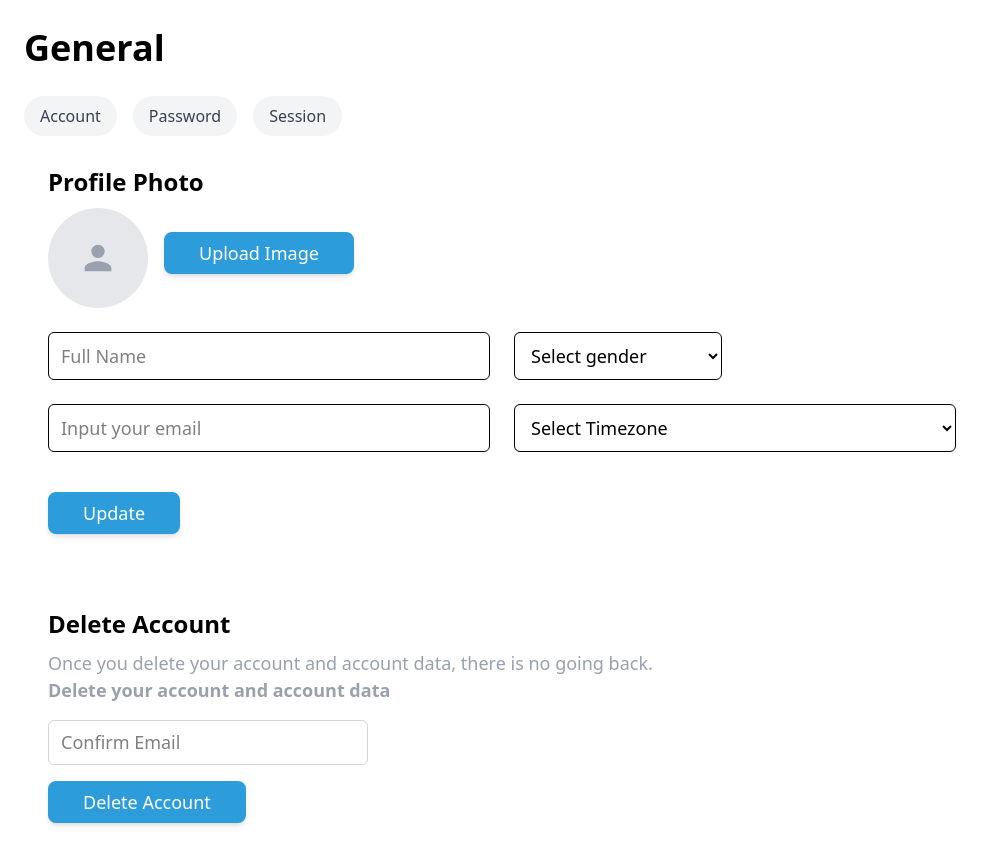
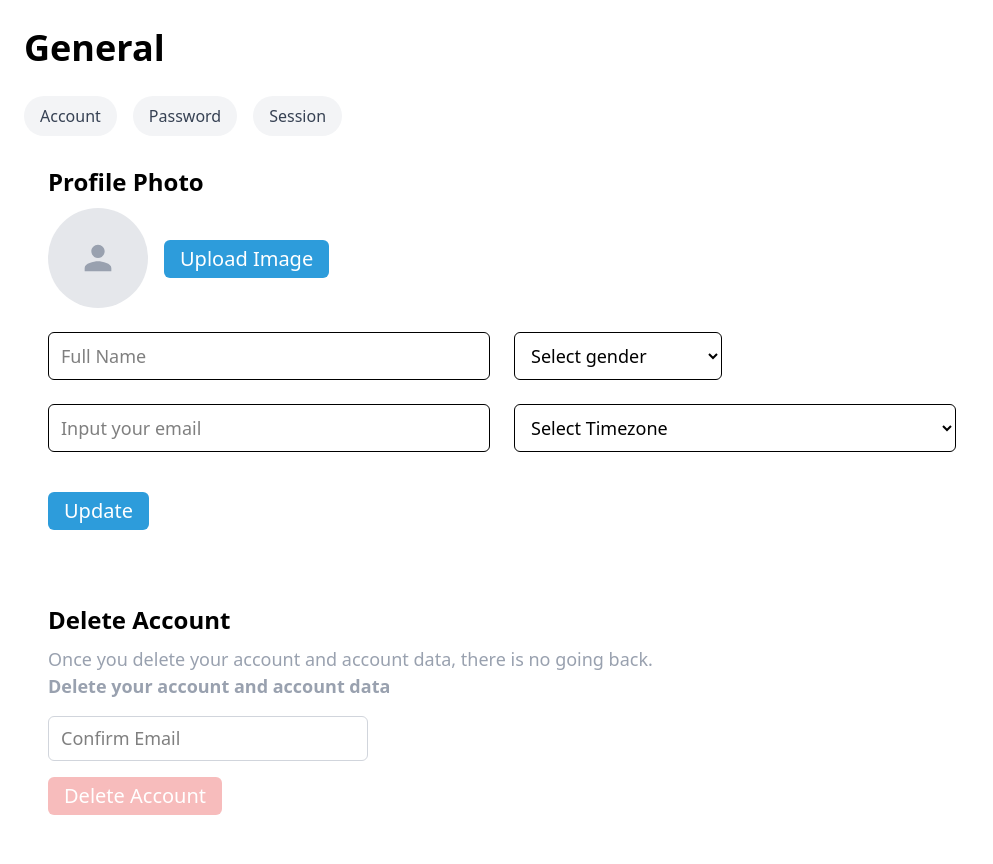
Before and after one commit to MrNobodyCam/SmartSched, a React (Vite) app in the folder frontend/: page /setting in a window 1280 px wide. Shown: the top 864 px of the page, without its empty margins (0-993 px from the left). Built offline with nearby package versions, Linux system fonts and the light colour scheme.

Commit message:
genral 3.1

```diff
--- a/frontend/src/components/PrimaryBtn.tsx
+++ b/frontend/src/components/PrimaryBtn.tsx
@@ -1,45 +1,30 @@
-import React from "react";
+import React, { CSSProperties } from "react";
 
-interface Props {
-  children: string;
-  color?: string;
-  background?: string;
-  extraContent?: React.ReactNode;
-  extraContent_Right?: React.ReactNode;
+interface PrimaryBtnProps {
+  children: React.ReactNode;
   onClick?: () => void;
-  px?: string;
   py?: string;
+  type?: "button" | "submit" | "reset";
+  style?: CSSProperties;
 }
 
-const PrimaryBtn = ({
+const PrimaryBtn: React.FC<PrimaryBtnProps> = ({
   children,
-  color,
-  background,
-  extraContent,
-  extraContent_Right,
   onClick,
-  px = "px-4 md:px-6 lg:px-8",
-  py = "py-2 md:py-3 lg:py-3",
-}: Props) => {
+  py = "py-2",
+  type = "submit",
+  style,
+}) => {
   return (
     <button
-      className={`flex items-center font-medium text-sm md:text-base lg:text-lg ${py} ${px} rounded-lg shadow-md transition ease-out duration-300 cursor-pointer border-3 hover:opacity-50 hover:shadow-lg`}
-      style={
-        {
-          color: color || "#ffffff",
-          backgroundColor: background || "#2D9CDB",
-          borderColor: background || "#2D9CDB",
-        } as React.CSSProperties
-      }
+      type={type}
       onClick={onClick}
+      style={style}
+      className={`${py} px-4 bg-[#2D9CDB] text-white rounded-md text-[16px] md:text-[18px] lg:text-[20px]`}
     >
-      {extraContent && <span className="mr-2">{extraContent}</span>}
       {children}
-      {extraContent_Right && <span className="ml-2">{extraContent_Right}</span>}
     </button>
   );
 };
 
 export default PrimaryBtn;
-
-//add width and height props
--- a/frontend/src/pages/General/general_account.tsx
+++ b/frontend/src/pages/General/general_account.tsx
@@ -1,4 +1,4 @@
-import React, { useState, ChangeEvent, useRef, } from "react";
+import React, { useState, ChangeEvent, useRef } from "react";
 import { FaTimes } from "react-icons/fa"; // or the correct path to the FaTimes component
 import PrimaryBtn from "../../components/PrimaryBtn";
 import SecondaryBtn from "../../components/SecondaryBtn";
@@ -22,6 +22,10 @@ const UserProfileSettings: React.FC = () => {
   });
   const [confirmEmail, setConfirmEmail] = useState("");
   const [uploadError, setUploadError] = useState<string | null>(null);
+  const [alertMessage, setAlertMessage] = useState<{
+    type: "success" | "error";
+    message: string;
+  } | null>(null);
 
   const handleFileUpload = (e: ChangeEvent<HTMLInputElement>) => {
     setUploadError(null);
@@ -31,13 +35,19 @@ const UserProfileSettings: React.FC = () => {
 
     // Check file size (limit to 5MB)
     if (file.size > 5 * 1024 * 1024) {
-      setUploadError("File is too large. Maximum size is 5MB.");
+      setAlertMessage({
+        type: "error",
+        message: "File is too large. Maximum size is 5MB.",
+      });
       return;
     }
 
     // Check file type
     if (!file.type.startsWith("image/")) {
-      setUploadError("Only image files are allowed.");
+      setAlertMessage({
+        type: "error",
+        message: "Only image files are allowed.",
+      });
       return;
     }
 
@@ -47,9 +57,16 @@ const UserProfileSettings: React.FC = () => {
         ...prev,
         profilePhoto: reader.result as string,
       }));
+      setAlertMessage({
+        type: "success",
+        message: "Image uploaded successfully!",
+      });
     };
     reader.onerror = () => {
-      setUploadError("Error reading file. Please try again.");
+      setAlertMessage({
+        type: "error",
+        message: "Error reading file. Please try again.",
+      });
     };
     reader.readAsDataURL(file);
 
@@ -74,26 +91,54 @@ const UserProfileSettings: React.FC = () => {
   };
 
   const handleUpdateProfile = () => {
-    // Implement API call to update profile
-    console.log("Updating profile:", profile);
-    alert("Profile updated successfully!");
+    // Log all profile data being updated
+    console.log("=== Profile Update Operation ===");
+    console.log("Full Name:", profile.fullName);
+    console.log("Gender:", profile.gender);
+    console.log("Email:", profile.email);
+    console.log("Timezone:", profile.timezone);
+    console.log("Has Profile Photo:", !!profile.profilePhoto);
+    console.log("================================");
+
+    setAlertMessage({
+      type: "success",
+      message: "Profile updated successfully!",
+    });
   };
 
   const handleDeletePhoto = () => {
-    setProfile((prev) => ({
-      ...prev,
-      profilePhoto: null,
-    }));
+    console.log("=== Deleting Profile Photo ===");
+    setProfile((prev) => {
+      console.log("Removing photo from profile");
+      return {
+        ...prev,
+        profilePhoto: null,
+      };
+    });
+    console.log("Profile photo deleted successfully");
   };
 
   const handleDeleteAccount = () => {
-    // Implement account deletion logic
     if (confirmEmail !== profile.email) {
-      alert("Email confirmation does not match your account email");
+      console.log("Delete account failed: Email confirmation mismatch");
+      console.log("Provided email:", confirmEmail);
+      console.log("Account email:", profile.email);
+      setAlertMessage({
+        type: "error",
+        message: "Email confirmation does not match your account email",
+      });
       return;
     }
-    console.log("Deleting account. Confirmation email:", confirmEmail);
-    alert("Account deletion request submitted");
+
+    console.log("=== Account Deletion Request ===");
+    console.log("Account email:", confirmEmail);
+    console.log("Account data to be deleted:", profile);
+    console.log("==============================");
+
+    setAlertMessage({
+      type: "success",
+      message: "Account deletion request submitted",
+    });
   };
 
   const handleSubmit = (e: React.FormEvent<HTMLFormElement>) => {
@@ -112,6 +157,23 @@ const UserProfileSettings: React.FC = () => {
 
   return (
     <div className="min-h-screen">
+      {alertMessage && (
+        <div
+          className={`fixed top-4 right-4 p-4 rounded-md ${
+            alertMessage.type === "success"
+              ? "bg-green-100 text-green-700"
+              : "bg-red-100 text-red-700"
+          }`}
+        >
+          {alertMessage.message}
+          <button
+            onClick={() => setAlertMessage(null)}
+            className="ml-4 text-sm font-bold"
+          >
+            ✕
+          </button>
+        </div>
+      )}
       <div className="relative">
         <div className="p-6">
           <div className="space-y-6 -mt-5">
@@ -142,7 +204,7 @@ const UserProfileSettings: React.FC = () => {
                     </div>
                   )}
                 </div>
-                <div className="flex justify-center md:justify-start space-x-2 lg:mt-6">
+                <div className="flex justify-center md:justify-start space-x-2 lg:mt-8">
                   <input
                     ref={fileInputRef}
                     type="file"
@@ -310,7 +372,17 @@ const UserProfileSettings: React.FC = () => {
                     required
                   />
                 </div>
-                <PrimaryBtn py="py-1">Delete Account</PrimaryBtn>
+                <PrimaryBtn
+                  py="py-1"
+                  style={{
+                    backgroundColor: confirmEmail
+                      ? "#EB5757"
+                      : "rgba(235, 87, 87, 0.4)",
+                    cursor: confirmEmail ? "pointer" : "default",
+                  }}
+                >
+                  Delete Account
+                </PrimaryBtn>
               </form>
             </div>
           </div>
--- a/frontend/src/pages/General/general_password.tsx
+++ b/frontend/src/pages/General/general_password.tsx
@@ -18,14 +18,14 @@ const PasswordChangeForm = () => {
   const validatePassword = (password: string) => {
     const hasUpperCase = /[A-Z]/.test(password);
     const hasNumber = /[0-9]/.test(password);
-    const hasHash = /#/.test(password);
+    const hasSpecialChar = /[!@#$%^&*()]/.test(password);
     const hasMinLength = password.length >= 6;
 
     if (!hasMinLength) return "Password must be at least 6 characters long";
     if (!hasUpperCase)
       return "Password must contain at least one uppercase letter";
     if (!hasNumber) return "Password must contain at least one number";
-    if (!hasHash) return "Password must contain a # symbol";
+    if (!hasSpecialChar) return "Password must contain a spicafic symbol";
     return "";
   };
 
@@ -75,7 +75,8 @@ const PasswordChangeForm = () => {
               Change Password
             </h2>
             <p className="text-gray-400 text-[14px] md:text-[16px] lg:text-[18px] mb-4">
-              Password must contain: uppercase letter, number, and # symbol
+              Your password must include at least one special character from
+              !@#$%^&*(). Please update your password to meet this requirement.{" "}
             </p>
 
             <div className="mb-4">
```
